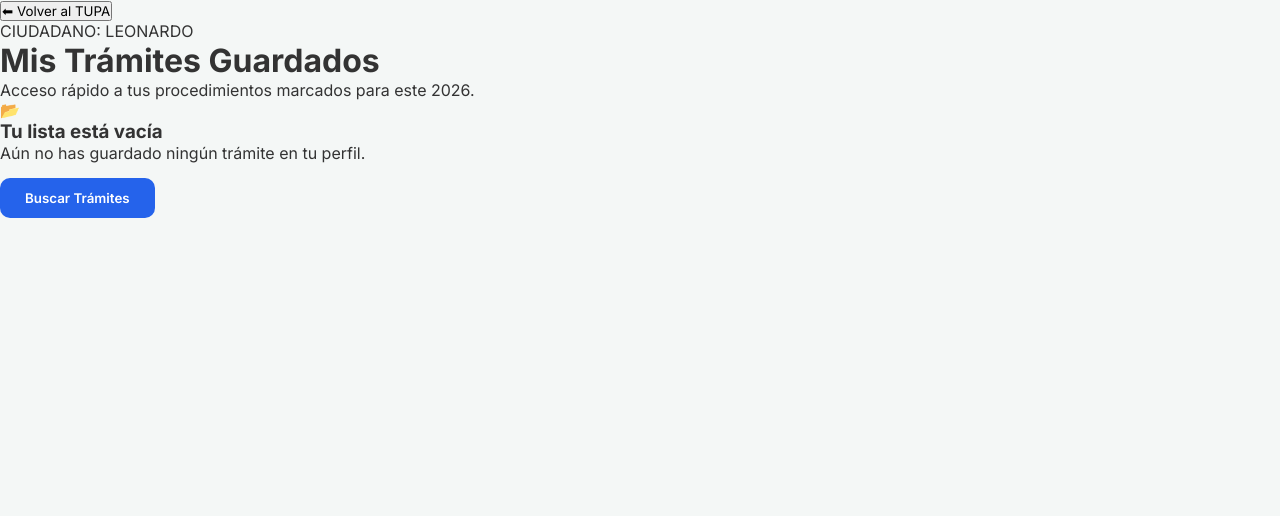
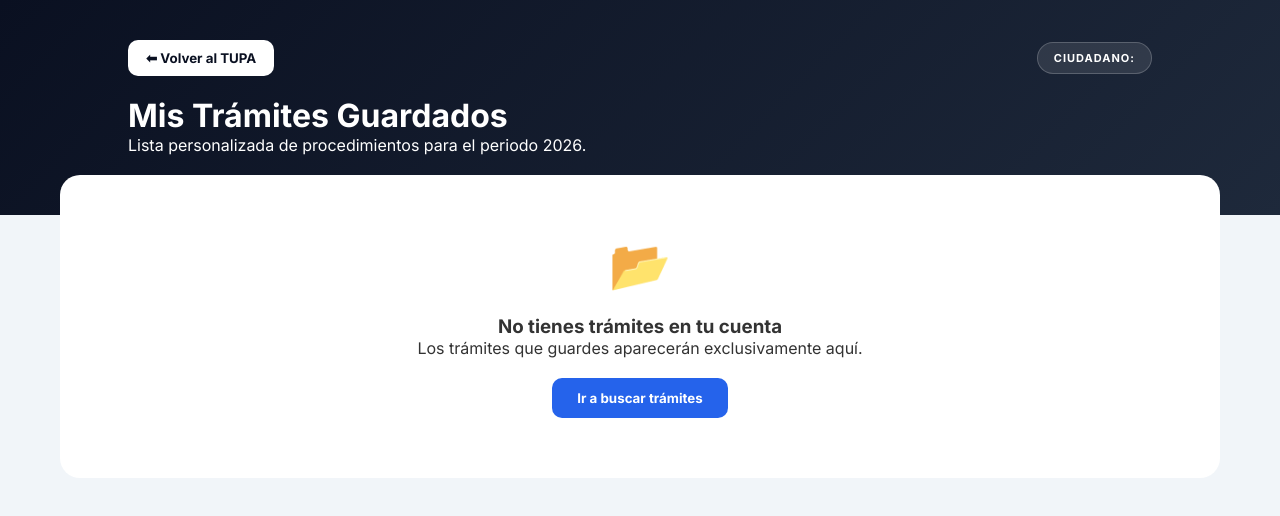
Before and after one commit to leonardo-tavera-anton/tupac, an Angular app in the folder frontend/: page /tramites in a window 1280 px wide. Shown: the top 516 px of the page. Built offline with nearby package versions, Linux system fonts and the light colour scheme; sample sign-in values are in the browser's storage.

Commit message:
yaestaoscarmira

```diff
--- a/frontend/src/app/pages/login/login.ts
+++ b/frontend/src/app/pages/login/login.ts
@@ -12,13 +12,11 @@ import { Router, RouterModule } from '@angular/router';
   styleUrl: './login.scss'
 })
 export class Login {
-  // Sincronizado con el controlador de Laravel
   user = { nombre: '', password: '' };
 
   constructor(private auth: AuthService, private router: Router) {}
 
   onLogin() {
-    // Validamos que los campos no estén vacíos antes de enviar
     if (!this.user.nombre || !this.user.password) {
       alert('Por favor, completa todos los campos');
       return;
@@ -26,9 +24,7 @@ export class Login {
 
     this.auth.login(this.user).subscribe({
       next: (res: any) => {
-        /** * MEJORA: Guardamos la sesión para que "Tramites" la reconozca.
-         * Guardamos el objeto con el nombre que el usuario ingresó.
-         */
+        // GUARDADO DINÁMICO: Guardamos lo que el usuario escribió
         const sessionData = {
           nombre: this.user.nombre,
           fecha: new Date().toISOString()
@@ -36,7 +32,6 @@ export class Login {
 
         localStorage.setItem('user_session', JSON.stringify(sessionData));
 
-        // Si tu backend devuelve un token, también lo guardamos aquí
         if (res.token) {
           localStorage.setItem('user_token', res.token);
         }
@@ -44,10 +39,7 @@ export class Login {
         this.router.navigate(['/tupa']);
       },
       error: (err: any) => {
-        console.error('Error de login:', err);
-        // Manejo de errores más amigable
-        const msg = err.error?.message || 'Nombre o contraseña incorrectos';
-        alert(msg);
+        alert('Nombre o contraseña incorrectos');
       }
     });
   }
--- a/frontend/src/app/pages/tramites/tramites.html
+++ b/frontend/src/app/pages/tramites/tramites.html
@@ -5,32 +5,37 @@
       <div class="badge-user">CIUDADANO: {{ nombreUsuario | uppercase }}</div>
     </div>
     <h1>Mis Trámites Guardados</h1>
-    <p>Acceso rápido a tus procedimientos marcados para este 2026.</p>
+    <p>Lista personalizada de procedimientos para el periodo 2026.</p>
   </header>
 
   <main class="content-area">
     <div class="empty-state" *ngIf="guardados.length === 0">
       <div class="empty-icon">📂</div>
-      <h3>Tu lista está vacía</h3>
-      <p>Aún no has guardado ningún trámite en tu perfil.</p>
-      <button class="btn-main" (click)="volverAlPortal()">Buscar Trámites</button>
+      <h3>No tienes trámites en tu cuenta</h3>
+      <p>Los trámites que guardes aparecerán exclusivamente aquí.</p>
+      <button class="btn-primary" (click)="volverAlPortal()">Ir a buscar trámites</button>
     </div>
 
     <div class="saved-grid" *ngIf="guardados.length > 0">
-      <div class="saved-card animate-in" *ngFor="let t of guardados">
+      <div class="saved-card" *ngFor="let t of guardados">
         <div class="card-main">
-          <span class="tupa-id">ID: {{ t.codigo_tupa }}</span>
+          <div class="card-head">
+            <span class="tupa-id">ID TUPA: {{ t.codigo_tupa }}</span>
+            <span class="fecha-badge">{{ t.fecha }}</span>
+          </div>
+
           <h3>{{ t.nombre_tramite }}</h3>
-          <span class="area-tag">{{ t.area_nombre || 'General' }}</span>
+          <span class="area-tag">{{ t.area_nombre }}</span>
 
           <div class="selection-box">
-            <p class="box-title">OPCIONES SELECCIONADAS:</p>
+            <p class="box-title">REQUISITOS/CONCEPTOS SELECCIONADOS:</p>
             <div class="selection-item" *ngFor="let item of t.requisitos">
               <span class="item-name">• {{ item.descripcion }}</span>
               <span class="item-price">S/ {{ item.importe | number:'1.2-2' }}</span>
             </div>
+
             <div class="selection-total">
-              <span>TOTAL</span>
+              <span>MONTO TOTAL</span>
               <strong>S/ {{ t.montoTotal | number:'1.2-2' }}</strong>
             </div>
           </div>
@@ -38,7 +43,7 @@
 
         <div class="card-actions">
           <button class="btn-remove" (click)="eliminarTramite(t.id_unico)">
-            Quitar 🗑️
+            Eliminar de mi lista 🗑️
           </button>
         </div>
       </div>
--- a/frontend/src/app/pages/tramites/tramites.scss
+++ b/frontend/src/app/pages/tramites/tramites.scss
@@ -1,22 +1,106 @@
 $navy: #0a1021;
 $accent: #2563eb;
+$danger: #e11d48;
 
-/* ... Mantén tus estilos base y agrega estos ... */
+.saved-page {
+  background: #f1f5f9;
+  min-height: 100vh;
+  font-family: 'Segoe UI', Roboto, sans-serif;
+}
+
+.saved-header {
+  background: linear-gradient(135deg, $navy, #1e293b);
+  color: white;
+  padding: 40px 10% 60px;
+
+  .nav-top {
+    display: flex;
+    justify-content: space-between;
+    align-items: center;
+    margin-bottom: 20px;
+  }
+}
+
+.badge-user {
+  font-size: 11px;
+  font-weight: 800;
+  background: rgba(255,255,255,0.1);
+  padding: 8px 16px;
+  border-radius: 20px;
+  border: 1px solid rgba(255,255,255,0.2);
+  letter-spacing: 1px;
+}
+
+.btn-back {
+  background: white;
+  color: $navy;
+  border: none;
+  padding: 10px 18px;
+  border-radius: 10px;
+  font-weight: 700;
+  cursor: pointer;
+  &:hover { background: #e2e8f0; }
+}
+
+.content-area {
+  max-width: 1200px;
+  margin: -40px auto 0;
+  padding: 0 20px;
+}
+
+.saved-grid {
+  display: grid;
+  grid-template-columns: repeat(auto-fill, minmax(350px, 1fr));
+  gap: 25px;
+}
+
+.saved-card {
+  background: white;
+  border-radius: 20px;
+  padding: 25px;
+  box-shadow: 0 10px 25px rgba(0,0,0,0.05);
+  display: flex;
+  flex-direction: column;
+  transition: transform 0.2s;
+
+  &:hover { transform: translateY(-5px); }
+
+  .card-head {
+    display: flex;
+    justify-content: space-between;
+    align-items: center;
+    margin-bottom: 10px;
+  }
+
+  .tupa-id { font-size: 11px; font-weight: 800; color: $accent; }
+  .fecha-badge { font-size: 10px; color: #94a3b8; }
+
+  h3 {
+    font-size: 16px;
+    color: $navy;
+    margin: 5px 0;
+    line-height: 1.4;
+    min-height: 44px;
+  }
+
+  .area-tag {
+    font-size: 11px;
+    color: #64748b;
+    text-transform: uppercase;
+    background: #f8fafc;
+    padding: 4px 8px;
+    border-radius: 4px;
+  }
+}
 
 .selection-box {
+  background: #f8fafc;
+  padding: 15px;
+  border-radius: 12px;
   margin-top: 15px;
-  background: #f8fafc;
-  padding: 12px;
-  border-radius: 12px;
   border: 1px solid #edf2f7;
 
-  .box-title {
-    font-size: 10px;
-    font-weight: 800;
-    color: #94a3b8;
-    margin-bottom: 8px;
-    letter-spacing: 0.5px;
-  }
+  .box-title { font-size: 9px; font-weight: 800; color: #94a3b8; margin-bottom: 10px; }
 
   .selection-item {
     display: flex;
@@ -24,32 +108,44 @@ $accent: #2563eb;
     font-size: 12px;
     margin-bottom: 6px;
     color: #475569;
-
-    .item-name { flex: 1; padding-right: 10px; }
+    .item-name { flex: 1; padding-right: 15px; }
     .item-price { font-weight: 600; color: $navy; }
   }
 
   .selection-total {
-    margin-top: 10px;
-    padding-top: 8px;
+    margin-top: 12px;
+    padding-top: 10px;
     border-top: 1px dashed #cbd5e1;
     display: flex;
     justify-content: space-between;
-    align-items: center;
-
-    span { font-size: 11px; font-weight: 700; color: #64748b; }
-    strong { font-size: 16px; color: $accent; }
+    font-weight: 800;
+    font-size: 15px;
+    color: $accent;
   }
 }
 
-.btn-main {
-  background: $accent;
-  color: white;
-  border: none;
-  padding: 12px 25px;
+.btn-remove {
+  width: 100%;
+  background: #fff1f2;
+  color: $danger;
+  border: 1px solid #fecaca;
+  padding: 12px;
   border-radius: 10px;
-  font-weight: 600;
+  font-weight: 700;
   cursor: pointer;
-  margin-top: 15px;
-  &:hover { opacity: 0.9; }
+  margin-top: 20px;
+  transition: 0.2s;
+  &:hover { background: $danger; color: white; }
 }
+
+.empty-state {
+  text-align: center;
+  padding: 60px;
+  background: white;
+  border-radius: 20px;
+  .empty-icon { font-size: 50px; margin-bottom: 20px; }
+  .btn-primary {
+    background: $accent; color: white; border: none; padding: 12px 25px;
+    border-radius: 10px; font-weight: 700; cursor: pointer; margin-top: 20px;
+  }
+}
--- a/frontend/src/app/pages/tramites/tramites.ts
+++ b/frontend/src/app/pages/tramites/tramites.ts
@@ -11,36 +11,37 @@ import { Router } from '@angular/router';
 })
 export class Tramites implements OnInit {
   guardados: any[] = [];
-  nombreUsuario: string = 'Leonardo'; // Valor por defecto
+  nombreUsuario: string = '';
 
   constructor(private router: Router) {}
 
   ngOnInit(): void {
-    this.cargarDatos();
-    this.cargarUsuario();
+    this.cargarUsuarioYDatos();
   }
 
-  cargarUsuario() {
-    // Intentamos obtener el nombre del usuario logueado
-    const userSession = localStorage.getItem('user_session'); // Ajusta según tu llave de login
+  cargarUsuarioYDatos() {
+    const userSession = localStorage.getItem('user_session');
     if (userSession) {
       const user = JSON.parse(userSession);
-      this.nombreUsuario = user.nombre || 'Leonardo';
+      this.nombreUsuario = user.nombre;
+
+      const data = localStorage.getItem('tupa_fav_2026');
+      if (data) {
+        const todosLosTramites = JSON.parse(data);
+        // FILTRO: Solo mostramos lo que pertenece al ciudadano logueado
+        this.guardados = todosLosTramites.filter((t: any) => t.usuario_dueno === this.nombreUsuario);
+      }
+    } else {
+      this.router.navigate(['/login']);
     }
   }
 
-  cargarDatos() {
-    const data = localStorage.getItem('tupa_fav_2026');
-    if (data) {
-      this.guardados = JSON.parse(data);
-    }
-  }
-
-  // Eliminamos usando el id_unico generado en tupa.ts
   eliminarTramite(idUnico: number) {
     if (confirm('¿Desea eliminar esta selección de sus favoritos?')) {
-      this.guardados = this.guardados.filter(t => t.id_unico !== idUnico);
-      localStorage.setItem('tupa_fav_2026', JSON.stringify(this.guardados));
+      const todos = JSON.parse(localStorage.getItem('tupa_fav_2026') || '[]');
+      const actualizados = todos.filter((t: any) => t.id_unico !== idUnico);
+      localStorage.setItem('tupa_fav_2026', JSON.stringify(actualizados));
+      this.cargarUsuarioYDatos(); // Recarga la lista filtrada
     }
   }
 
--- a/frontend/src/app/pages/tupa/tupa.ts
+++ b/frontend/src/app/pages/tupa/tupa.ts
@@ -109,18 +109,28 @@ export class Tupa implements OnInit {
     return total;
   }
 
-  // --- GUARDADO ESPECÍFICO ---
+  // --- GUARDADO ESPECÍFICO (CORREGIDO CON USUARIO) ---
   guardarTramite(tramite: any) {
     if (this.itemsSeleccionados.size === 0) {
       alert('⚠️ Por favor, seleccione al menos una opción.');
       return;
     }
 
+    // Rescatamos el nombre del usuario logueado para que el guardado sea personal
+    const sesion = localStorage.getItem('user_session');
+    if (!sesion) {
+      alert('Debe iniciar sesión para guardar trámites.');
+      this.router.navigate(['/login']);
+      return;
+    }
+    const usuarioActual = JSON.parse(sesion).nombre;
+
     const data = localStorage.getItem('tupa_fav_2026');
     let actuales: any[] = data ? JSON.parse(data) : [];
 
     const seleccionParaGuardar = {
       id_unico: Date.now(),
+      usuario_dueno: usuarioActual, // <--- Esto evita que otros vean tus trámites
       codigo_tupa: tramite.codigo_tupa,
       nombre_tramite: tramite.nombre_tramite,
       area_nombre: tramite.area?.nombre || 'General',
@@ -132,7 +142,7 @@ export class Tupa implements OnInit {
     actuales.push(seleccionParaGuardar);
     localStorage.setItem('tupa_fav_2026', JSON.stringify(actuales));
     this.misTramitesGuardados = actuales;
-    alert('✅ Selección guardada en "Mis Trámites".');
+    alert(`✅ Guardado en tu cuenta (${usuarioActual}).`);
   }
 
   // --- NAVEGACIÓN ---
@@ -141,6 +151,7 @@ export class Tupa implements OnInit {
   cerrarSesion() {
     if (confirm('¿Desea cerrar su sesión actual?')) {
       localStorage.removeItem('user_token');
+      localStorage.removeItem('user_session'); // Limpiamos también la sesión del nombre
       this.router.navigate(['/login']);
     }
   }
```
